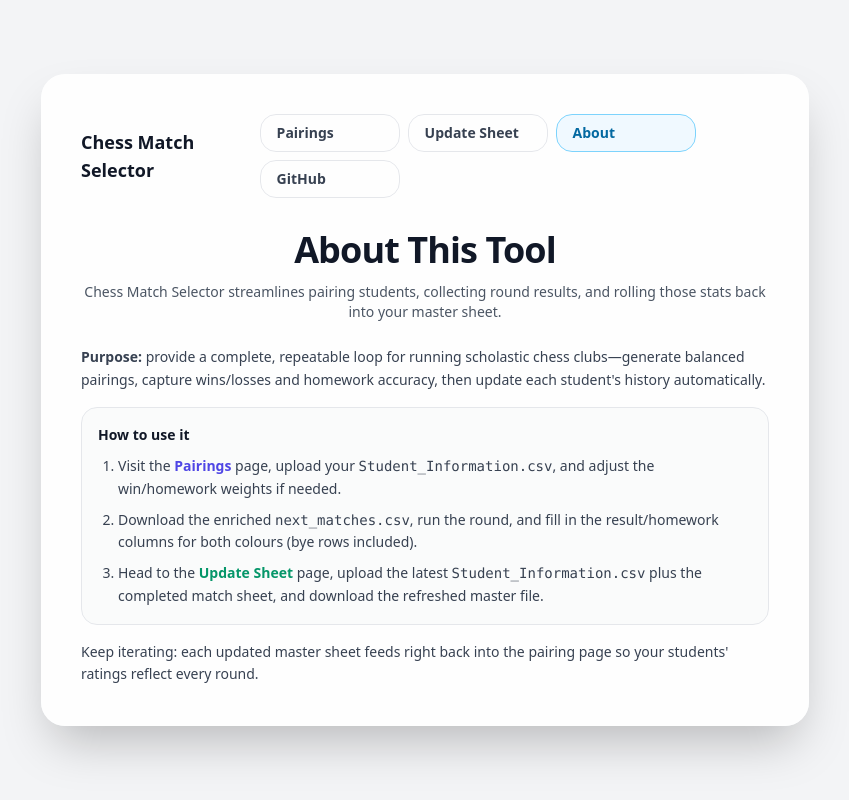
After one commit to Hmm100-star/chess-match-selector, a Flask app: page /about in a window 1280 px wide. The commit adds this page. Shown: the whole page, without its empty margins (215-1064 px from the left). Run offline with Flask 3, Linux system fonts and the light colour scheme; some libraries are stand-ins or nearby versions.

Commit message:
Add navigation header and about page

```diff
--- a/app.py
+++ b/app.py
@@ -43,6 +43,13 @@ def load_summary() -> Optional[str]:
     return None
 
 
+def base_nav_context(active_page: str) -> dict:
+    return {
+        "active_page": active_page,
+        "github_url": GITHUB_URL,
+    }
+
+
 def build_context(**overrides: Union[str, float, bool, None]) -> dict:
     """Assemble template context with sensible defaults."""
     context = {
@@ -54,8 +61,8 @@ def build_context(**overrides: Union[str, float, bool, None]) -> dict:
         "success": None,
         "input_template_url": INPUT_TEMPLATE_URL,
         "output_sample_url": OUTPUT_SAMPLE_URL,
-        "github_url": GITHUB_URL,
     }
+    context.update(base_nav_context("pairings"))
     context.update(overrides)
     return context
 
@@ -66,6 +73,16 @@ def build_update_context(**overrides: Union[str, float, bool, None]) -> dict:
         "success": None,
         "output_exists": (OUTPUTS_DIR / UPDATED_OUTPUT_FILENAME).exists(),
     }
+    context.update(base_nav_context("update"))
+    context.update(overrides)
+    return context
+
+
+def build_about_context(**overrides: Union[str, float, bool, None]) -> dict:
+    context = {
+        "error": None,
+    }
+    context.update(base_nav_context("about"))
     context.update(overrides)
     return context
 
@@ -74,6 +91,12 @@ def build_update_context(**overrides: Union[str, float, bool, None]) -> dict:
 def index() -> str:
     """Render the upload form and show pairing summary if available."""
     return render_template("index.html", **build_context())
+
+
+@app.route("/about", methods=["GET"])
+def about_page() -> str:
+    """Explain the workflow and purpose of the tool."""
+    return render_template("about.html", **build_about_context())
 
 
 @app.route("/upload", methods=["POST"])
--- /dev/null
+++ b/templates/about.html
@@ -0,0 +1,91 @@
+<!doctype html>
+<html lang="en" class="h-full bg-gray-100 transition-colors duration-300 dark:bg-gray-900">
+  <head>
+    <meta charset="utf-8" />
+    <meta name="viewport" content="width=device-width, initial-scale=1" />
+    <title>About | Chess Match Selector</title>
+    <script src="https://cdn.tailwindcss.com"></script>
+    <script>
+      const applyTheme = (e) => {
+        if (e.matches) {
+          document.documentElement.classList.add('dark');
+        } else {
+          document.documentElement.classList.remove('dark');
+        }
+      };
+      const prefersDark = window.matchMedia('(prefers-color-scheme: dark)');
+      applyTheme(prefersDark);
+      prefersDark.addEventListener('change', applyTheme);
+    </script>
+  </head>
+  <body class="h-full text-gray-900 transition-colors duration-300 dark:text-gray-100">
+    <div class="flex min-h-screen items-center justify-center px-4 py-10">
+      <main
+        class="w-full max-w-3xl rounded-3xl bg-white/90 p-8 shadow-2xl backdrop-blur-sm transition-colors duration-300 dark:bg-gray-800/90 sm:p-10"
+      >
+        <nav class="mb-8 flex flex-col gap-3 text-sm font-semibold text-gray-600 transition-colors duration-300 dark:text-gray-300 sm:flex-row sm:items-center sm:justify-between">
+          <span class="text-lg text-gray-900 transition-colors duration-300 dark:text-gray-100">Chess Match Selector</span>
+          <div class="flex flex-wrap gap-2">
+            <a
+              href="{{ url_for('index') }}"
+              class="rounded-2xl border px-4 py-2 transition-all duration-300 hover:-translate-y-0.5 hover:text-indigo-600 hover:shadow sm:min-w-[140px]
+              {% if active_page == 'pairings' %}
+                border-indigo-300 bg-indigo-50 text-indigo-700 dark:border-indigo-500/60 dark:bg-indigo-500/10 dark:text-indigo-200
+              {% else %}
+                border-gray-200 text-gray-700 dark:border-gray-700 dark:text-gray-200
+              {% endif %}"
+            >Pairings</a>
+            <a
+              href="{{ url_for('update_page') }}"
+              class="rounded-2xl border px-4 py-2 transition-all duration-300 hover:-translate-y-0.5 hover:text-emerald-600 hover:shadow sm:min-w-[140px]
+              {% if active_page == 'update' %}
+                border-emerald-300 bg-emerald-50 text-emerald-700 dark:border-emerald-500/60 dark:bg-emerald-500/10 dark:text-emerald-200
+              {% else %}
+                border-gray-200 text-gray-700 dark:border-gray-700 dark:text-gray-200
+              {% endif %}"
+            >Update Sheet</a>
+            <a
+              href="{{ url_for('about_page') }}"
+              class="rounded-2xl border px-4 py-2 transition-all duration-300 hover:-translate-y-0.5 hover:text-sky-600 hover:shadow sm:min-w-[140px]
+              {% if active_page == 'about' %}
+                border-sky-300 bg-sky-50 text-sky-700 dark:border-sky-500/60 dark:bg-sky-500/10 dark:text-sky-200
+              {% else %}
+                border-gray-200 text-gray-700 dark:border-gray-700 dark:text-gray-200
+              {% endif %}"
+            >About</a>
+            <a
+              href="{{ github_url }}"
+              target="_blank"
+              rel="noopener"
+              class="rounded-2xl border px-4 py-2 transition-all duration-300 hover:-translate-y-0.5 hover:text-gray-900 hover:shadow sm:min-w-[140px] border-gray-200 text-gray-700 dark:border-gray-700 dark:text-gray-200"
+            >GitHub</a>
+          </div>
+        </nav>
+
+        <header class="mb-6 text-center">
+          <h1 class="text-3xl font-semibold tracking-tight md:text-4xl">About This Tool</h1>
+          <p class="mt-3 text-sm text-gray-600 transition-colors duration-300 dark:text-gray-300">
+            Chess Match Selector streamlines pairing students, collecting round results, and rolling those stats back into your master sheet.
+          </p>
+        </header>
+
+        <section class="space-y-4 text-sm leading-relaxed text-gray-700 transition-colors duration-300 dark:text-gray-200">
+          <p>
+            <strong>Purpose:</strong> provide a complete, repeatable loop for running scholastic chess clubs—generate balanced pairings, capture wins/losses and homework accuracy, then update each student's history automatically.
+          </p>
+          <div class="rounded-2xl border border-gray-200 bg-gray-50/80 p-4 transition-colors duration-300 dark:border-gray-700 dark:bg-gray-900/40">
+            <p class="font-semibold text-gray-900 transition-colors duration-300 dark:text-gray-100">How to use it</p>
+            <ol class="mt-2 list-decimal space-y-2 pl-5">
+              <li>Visit the <a href="{{ url_for('index') }}" class="font-semibold text-indigo-600 hover:underline">Pairings</a> page, upload your <code>Student_Information.csv</code>, and adjust the win/homework weights if needed.</li>
+              <li>Download the enriched <code>next_matches.csv</code>, run the round, and fill in the result/homework columns for both colours (bye rows included).</li>
+              <li>Head to the <a href="{{ url_for('update_page') }}" class="font-semibold text-emerald-600 hover:underline">Update Sheet</a> page, upload the latest <code>Student_Information.csv</code> plus the completed match sheet, and download the refreshed master file.</li>
+            </ol>
+          </div>
+          <p>
+            Keep iterating: each updated master sheet feeds right back into the pairing page so your students' ratings reflect every round.
+          </p>
+        </section>
+      </main>
+    </div>
+  </body>
+</html>
```
Also changed, not shown: templates/index.html (+39 -1 lines), templates/update.html (+38 -0 lines).
